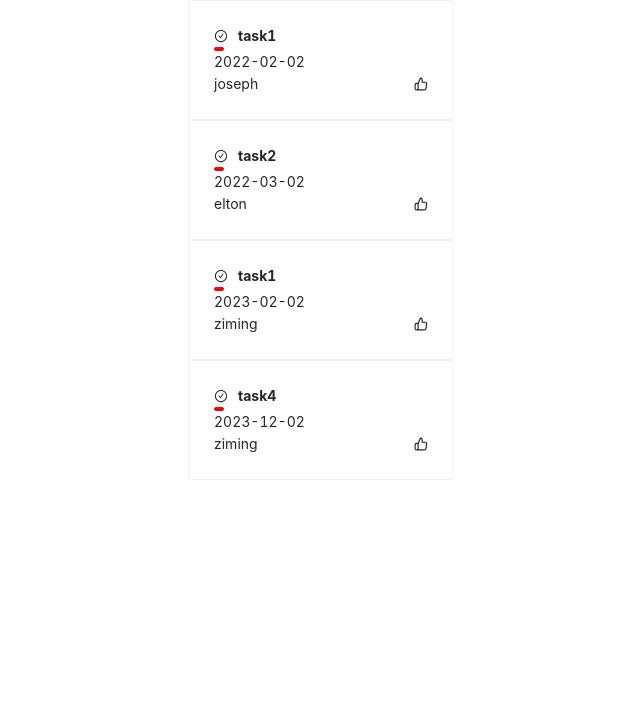
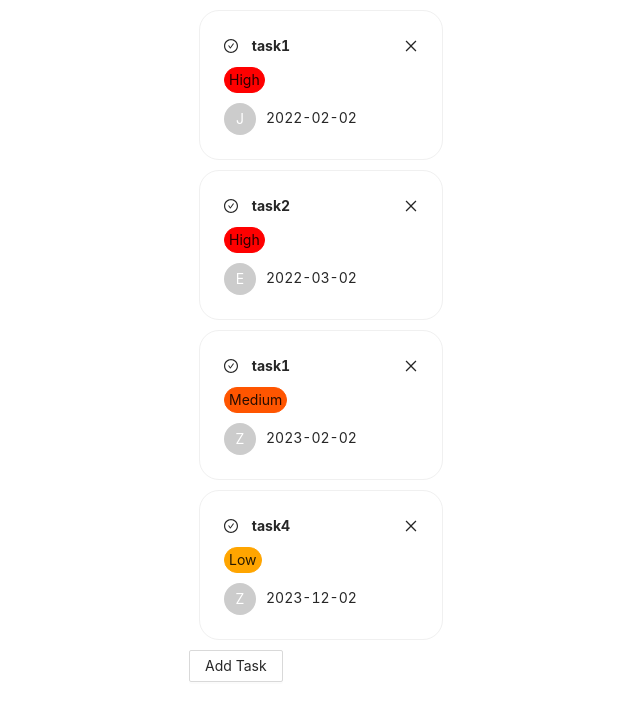
Before and after one commit to wzmcarrick/Bootcamp, a React (Create React App) app: page / in a window 1280 px wide. Shown: the top 720 px of the page, without its empty margins (319-959 px from the left). Built offline with nearby package versions, Linux system fonts and the light colour scheme; data requests are answered from the project's data file.

Commit message:
able to remove task from column

```diff
--- a/db.json
+++ b/db.json
@@ -1,32 +1,36 @@
 {
     "tasks": [
         {
-            "id": "1",
+            "id": 1,
             "name": "task1",
             "assignee": "joseph",
             "dueDate": "2022-02-02",
-            "detail": "lorem ipsum..."
+            "detail": "lorem ipsum...",
+            "priority": "High"
         },
         {
             "id": 2,
             "name": "task2",
             "assignee": "elton",
             "dueDate": "2022-03-02",
-            "detail": "lorem ipsum..."
+            "detail": "lorem ipsum...",
+            "priority": "High"
         },
         {
             "id": 3,
             "name": "task1",
             "assignee": "ziming",
             "dueDate": "2023-02-02",
-            "detail": "lorem ipsum..."
+            "detail": "lorem ipsum...",
+            "priority": "Medium"
         },
         {
             "id": 4,
             "name": "task4",
             "assignee": "ziming",
             "dueDate": "2023-12-02",
-            "detail": "lorem ipsum..."
+            "detail": "lorem ipsum...",
+            "priority": "Low"
         }
     ]
 }
--- a/package.json
+++ b/package.json
@@ -3,6 +3,7 @@
   "version": "0.1.0",
   "private": true,
   "dependencies": {
+    "@ant-design/icons": "^4.7.0",
     "antd": "^4.24.2",
     "axios": "^1.1.3",
     "react": "^17.0.0",
--- a/src/App.js
+++ b/src/App.js
@@ -1,7 +1,8 @@
 import Column from "./components/Column"
 import axios from 'axios'
 import { useEffect, useState } from "react";
-import 'antd/dist/antd.css';
+import 'antd/dist/antd.min.css';
+import { Button, Form, Input } from 'antd';
 
 function App() {
 
@@ -14,10 +15,28 @@ function App() {
     })
   }, [])
 
+  const addTask = () => {
+    return <Form>
+      <Form.Item label="TaskName" name="taskName"><Input /></Form.Item>
+    </Form>
+  }
+
+  const deleteTask = (id) => {
+    setState(state.filter((st) => st.id !== id))
+  }
+
   return (
-    <div className="App">
-      <Column data={state} />
-    </div>
+    <>
+      <div className="App">
+        <Column data={state} onDelete={deleteTask} />
+        <Button onClick={addTask}>Add Task</Button>
+      </div>
+      {/* <div className="App">
+        <Column data={state} />
+        <Button>Add Task</Button>
+      </div> */}
+    </>
+
   );
 }
 
--- a/src/components/Column.jsx
+++ b/src/components/Column.jsx
@@ -27,8 +27,18 @@ import TaskItem from './TaskItem';
 //   },
 // ];
 
-const Column = ({ data }) => {
-  return data.map((task) => <TaskItem key={task.id} showTask={task} />);
+const Column = ({ data, onDelete }) => {
+  return (
+    // <>
+    data.map((task) => <TaskItem key={task.id} showTask={task} onDelete={onDelete} />)
+
+    // <div>
+    //   <button>Add Task</button>
+    // </div>
+    // </>
+
+
+  );
 };
 
 export default Column;
--- a/src/components/TaskItem.jsx
+++ b/src/components/TaskItem.jsx
@@ -1,20 +1,22 @@
-import { useState } from "react";
-import { AiOutlineCheckCircle } from 'react-icons/ai'
-import { FiThumbsUp } from 'react-icons/fi'
-import { Card } from 'antd'
+// import { useState } from "react";
+// import { AiOutlineCheckCircle } from 'react-icons/ai'
+// import { FiThumbsUp } from 'react-icons/fi'
+import { Card, Avatar } from 'antd'
+import { CloseOutlined, CheckCircleOutlined } from '@ant-design/icons'
+// import styles from '../index.css'
 
 
-const TaskItem = ({ showTask }) => {
+const TaskItem = ({ showTask, onDelete }) => {
 
-  const clickEventHandler = () => {
-    alert(`This is ${showTask.name}!`);
-  };
+  // const clickEventHandler = () => {
+  //   alert(`This is ${showTask.name}!`);
+  // };
 
-  const [hovered, setHovered] = useState(false)
+  // const [hovered, setHovered] = useState(false)
 
-  const toggleHover = () => {
-    setHovered(!hovered)
-  }
+  // const toggleHover = () => {
+  //   setHovered(!hovered)
+  // }
 
   const addPriorClass = (showTask) => {
     if (showTask.priority === 'Low') {
@@ -26,13 +28,19 @@ const TaskItem = ({ showTask }) => {
     else return 'high'
   }
 
+
+
+  // className={`taskItem ${hovered ? 'hover' : ''}`}
+  // onClick={clickEventHandler}
+  // onMouseEnter={toggleHover} onMouseLeave={toggleHover}
+
   return (
-    <Card className={`taskItem ${hovered ? 'hover' : ''}`} onClick={clickEventHandler} onMouseEnter={toggleHover} onMouseLeave={toggleHover} hoverable={true}>
+    <Card style={{ margin: 10, borderRadius: 20 }} hoverable={true}>
       {/* <div className={`taskItem ${hovered ? 'hover' : ''}`} onClick={clickEventHandler} onMouseEnter={toggleHover} onMouseLeave={toggleHover}> */}
-      <div className="taskName"><AiOutlineCheckCircle /> <b>{showTask.name}</b></div>
+      <div className="taskName"><span><CheckCircleOutlined /> <b>{showTask.name}</b></span> <CloseOutlined onClick={() => { onDelete(showTask.id) }} /></div>
       <div className={`taskPrior ${addPriorClass(showTask)}`}>{showTask.priority}</div>
-      <div className="taskDueDate">{showTask.dueDate}</div>
-      <div className="taskAssignee">{showTask.assignee} <FiThumbsUp /></div>
+      <div className="taskDueDate"><Avatar style={{ marginRight: 10 }}>{showTask.assignee[0].toUpperCase()}</Avatar>{showTask.dueDate}</div>
+      {/* <div className="taskAssignee">{showTask.assignee} <FiThumbsUp /></div> */}
       {/* </div> */}
     </Card>
 
--- a/src/index.css
+++ b/src/index.css
@@ -52,10 +52,11 @@ code {
 .taskName {
   display: flex;
   align-items: center;
-  justify-content: left;
+  justify-content: space-between;
+  margin-bottom: 10px;
 }
 
-.taskItem b {
+b {
   margin-left: 10px;
 }
 
@@ -71,6 +72,7 @@ code {
   width: fit-content;
   border-radius: 15px;
   background-color: orange;
+  margin-bottom: 10px;
 }
 
 .taskPrior.high {
@@ -79,6 +81,7 @@ code {
   width: fit-content;
   border-radius: 15px;
   background-color: red;
+  margin-bottom: 10px;
 }
 
 .taskPrior.medium {
@@ -87,4 +90,15 @@ code {
   width: fit-content;
   border-radius: 15px;
   background-color: rgb(255, 85, 0);
+  margin-bottom: 10px;
 }
+
+/* .taskDueDate {
+  display: flex;
+  justify-content: left;
+} */
+
+.card {
+  margin: 10px 0px;
+  border-radius: 20px;
+}
```
Also changed, not shown: 1 other file (tests, documents, lock files or other folders).
